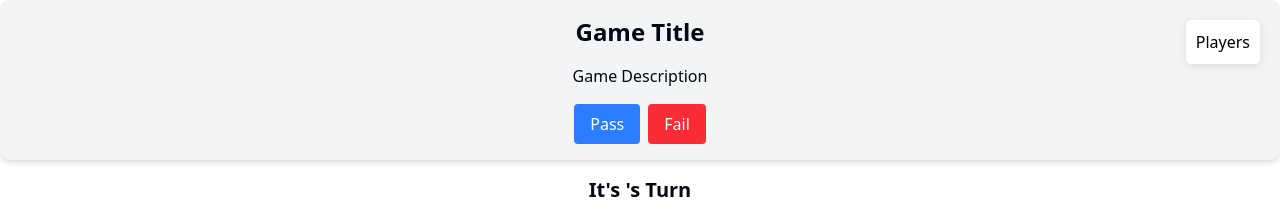
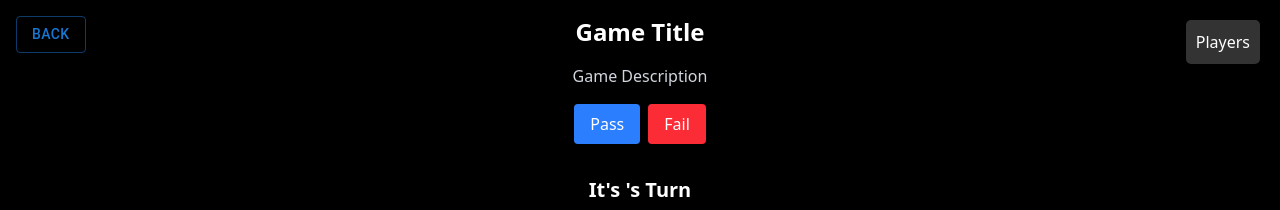
Before and after one commit to dsneed123/Sip-OR-Spin, a Next.js app: page /Game in a window 1280 px wide. Shown: the top 210 px of the page. Built offline with nearby package versions, Linux system fonts and the light colour scheme.

Commit message:
update theme

```diff
--- a/src/app/CreateGame/page.tsx
+++ b/src/app/CreateGame/page.tsx
@@ -39,8 +39,11 @@ const CreateGame = () => {
   };
 
   return (
-    <div className="h-screen flex items-center justify-center bg-gray-950">
-      <Card className="p-6 w-full max-w-md bg-gray-900 text-white shadow-lg">
+    <div className="h-screen flex items-center justify-center bg-black">
+      <Button variant="outlined" color="primary" onClick={() => router.back()} style={{ position: 'absolute', top: '16px', left: '16px' }}>
+        Back
+      </Button>
+      <Card className="p-6 w-full max-w-md bg-black text-white shadow-lg">
         <div className="flex flex-col gap-6">
           <div>
             <div>Number of Players: {numPlayers}</div>
--- a/src/app/Game/page.tsx
+++ b/src/app/Game/page.tsx
@@ -2,10 +2,10 @@
 
 import React, { useEffect, useState, Suspense } from "react";
 import dynamic from "next/dynamic";
-import { useSearchParams } from "next/navigation";
+import { useSearchParams, useRouter } from "next/navigation";
 import CryptoJS from "crypto-js";
 import GameContainer from "../components/GameContainer";
-
+import { Button } from "@mui/material";
 // Dynamically import Spinner component
 const Spinner = dynamic(() => import("../components/Spinner"), { ssr: false });
 
@@ -28,6 +28,7 @@ const gameDescriptions: { [key: string]: string } = {
 
 const GameContent = () => {
   const searchParams = useSearchParams();
+  const router = useRouter();
   const [players, setPlayers] = useState<string[]>([]);
   const [scores, setScores] = useState<{ [key: string]: number }>({});
   const [currentPlayerIndex, setCurrentPlayerIndex] = useState(0);
@@ -90,29 +91,32 @@ const GameContent = () => {
   };
 
   return (
-    <div style={{ position: "relative", height: "100vh" }}>
+    <div className="bg-black text-white" style={{ position: "relative", height: "100vh" }}>
+      <Button variant="outlined" color="primary" onClick={() => router.back()} style={{ position: 'absolute', top: '16px', left: '16px' }}>
+        Back
+      </Button>
       <div
         style={{
           position: "absolute",
           top: "20px",
           right: "20px",
-          backgroundColor: "white",
+          backgroundColor: "#333",
           padding: "10px",
           borderRadius: "5px",
-          boxShadow: "0 2px 10px rgba(0, 0, 0, 0.1)",
+          boxShadow: "0 2px 10px rgba(0, 0, 0, 0.5)",
         }}
       >
-        <h3 style={{ color: "black" }}>Players</h3>
+        <h3 style={{ color: "white" }}>Players</h3>
         <ul style={{ listStyleType: "none", padding: 0, margin: 0 }}>
           {players.map((player, index) => (
-            <li key={index} style={{ marginBottom: "10px", fontWeight: "bold", color: "black" }}>
+            <li key={index} style={{ marginBottom: "10px", fontWeight: "bold", color: "white" }}>
               {player} - Score: {scores[player] || 0}
             </li>
           ))}
         </ul>
       </div>
 
-
+      <div style={{ textAlign: "center" }}>
 
       <div style={{ textAlign: "center"}}>
         <GameContainer title={gameTitle} description={gameDescription} onPass={handlePass} onFail={handleFail} />
@@ -135,6 +139,7 @@ const GameContent = () => {
         />
       </div>
     </div>
+    </div>
   );
 };
 
--- a/src/app/components/GameContainer.tsx
+++ b/src/app/components/GameContainer.tsx
@@ -9,14 +9,14 @@ interface GameContainerProps {
 
 const GameContainer: React.FC<GameContainerProps> = ({ title, description, onPass, onFail }) => {
     return (
-        <div className="p-4 bg-gray-100 rounded-lg shadow-md mt-0">
-            <h1 className="text-2xl font-bold mb-4">{title}</h1>
-            <p className="mb-4">{description}</p>
+        <div className="p-4 bg-black rounded-lg shadow-md mt-0">
+            <h1 className="text-2xl font-bold mb-4 text-white">{title}</h1>
+            <p className="mb-4 text-gray-300">{description}</p>
             <button onClick={onPass} className="px-4 py-2 bg-blue-500 text-white rounded mr-2 hover:bg-blue-700">
-                Pass
+            Pass
             </button>
             <button onClick={onFail} className="px-4 py-2 bg-red-500 text-white rounded hover:bg-red-700">
-                Fail
+            Fail
             </button>
         </div>
     );
--- a/src/app/page.tsx
+++ b/src/app/page.tsx
@@ -12,14 +12,15 @@ export default function Home() {
     <div className="grid grid-rows-[20px_1fr_20px] items-center bg-black justify-items-center min-h-screen p-8 pb-20 gap-16 sm:p-20"
       style={{ fontFamily: "var(--font-geist-sans)" }}>
       <main className="flex flex-col gap-8 row-start-2 items-center sm:items-start bg-black text-white pt-16 sm:pt-20">
-        <div className="bg-[#caa15d] top-0 fixed left-0 w-full flex justify-center py-4">
-          <img src="../../logo.jpg" alt="Sip or Spin logo" width={180} height={38} />
+        <div className="fixed top-0 left-0 w-full flex justify-center py-4 bg-black shadow-lg z-50">
+          <img src="../../logo.png" alt="Sip or Spin logo" width={350} height={38} />
         </div>
+
         <h1 className="text-4xl font-bold text-center sm:text-left">
           Welcome to Sip or Spin
         </h1>
         <p className="text-lg text-center sm:text-left">
-          Sip or Spin is the ultimate game to ensure a fun-filled night with your friends. Whether you&lsquo;re looking to explore new drinks or take a chance with the spin wheel, you&lsquo;re guaranteed to have a memorable time!
+        Spin the wheel and take on wild challenges that test your skills, luck, and endurance. From trivia and trick shots to hilarious dares, every round keeps the party going—will you conquer the challenge or take a drink?
         </p>
         <div className="flex gap-4 items-center flex-col sm:flex-row">
             <Link className="rounded-full border border-transparent transition-colors flex items-center justify-center bg-[#383838] text-white hover:bg-[#555] text-sm sm:text-base h-10 sm:h-12 px-4 sm:px-5" href="/Rules">
```
Also changed, not shown: public/logo.png (added).
